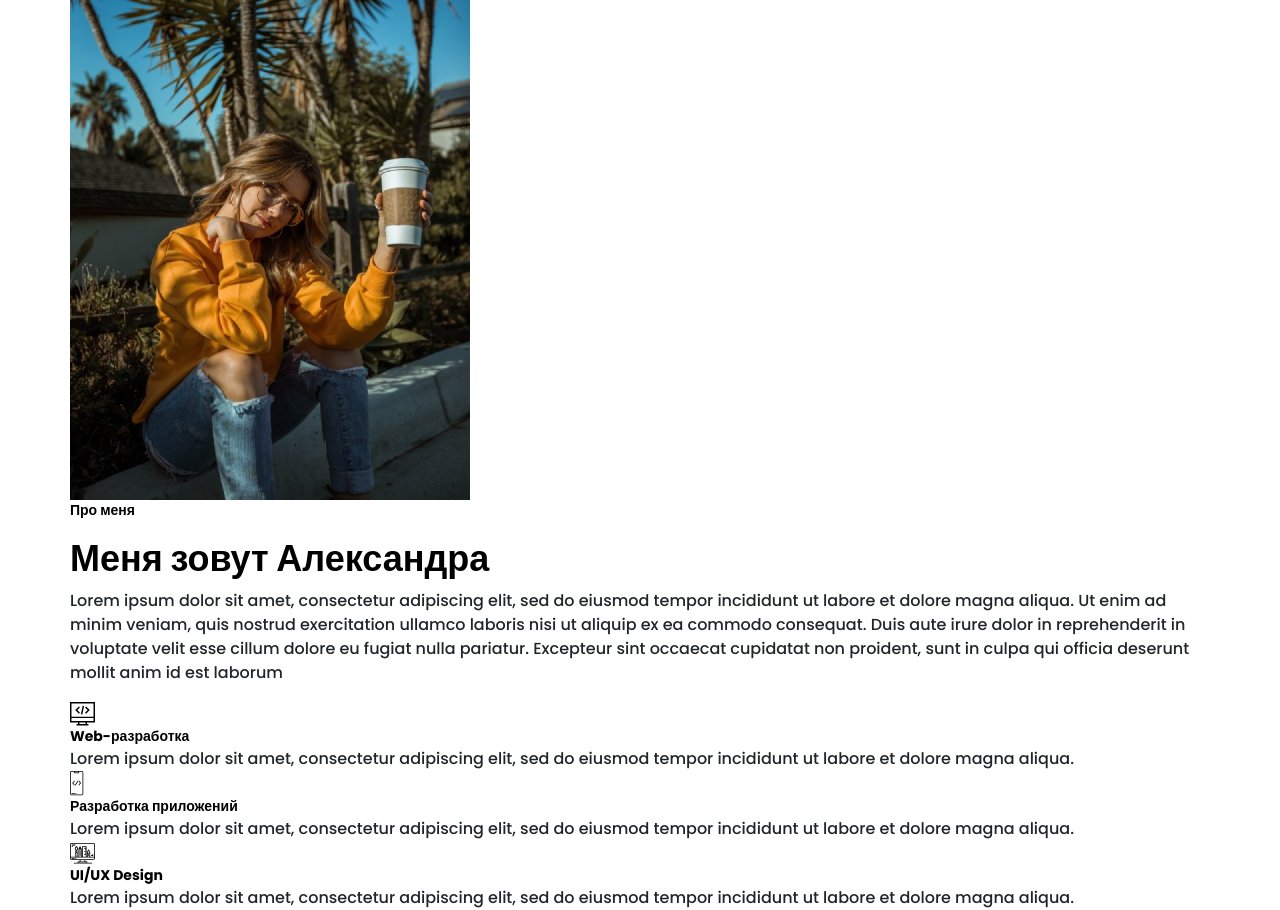
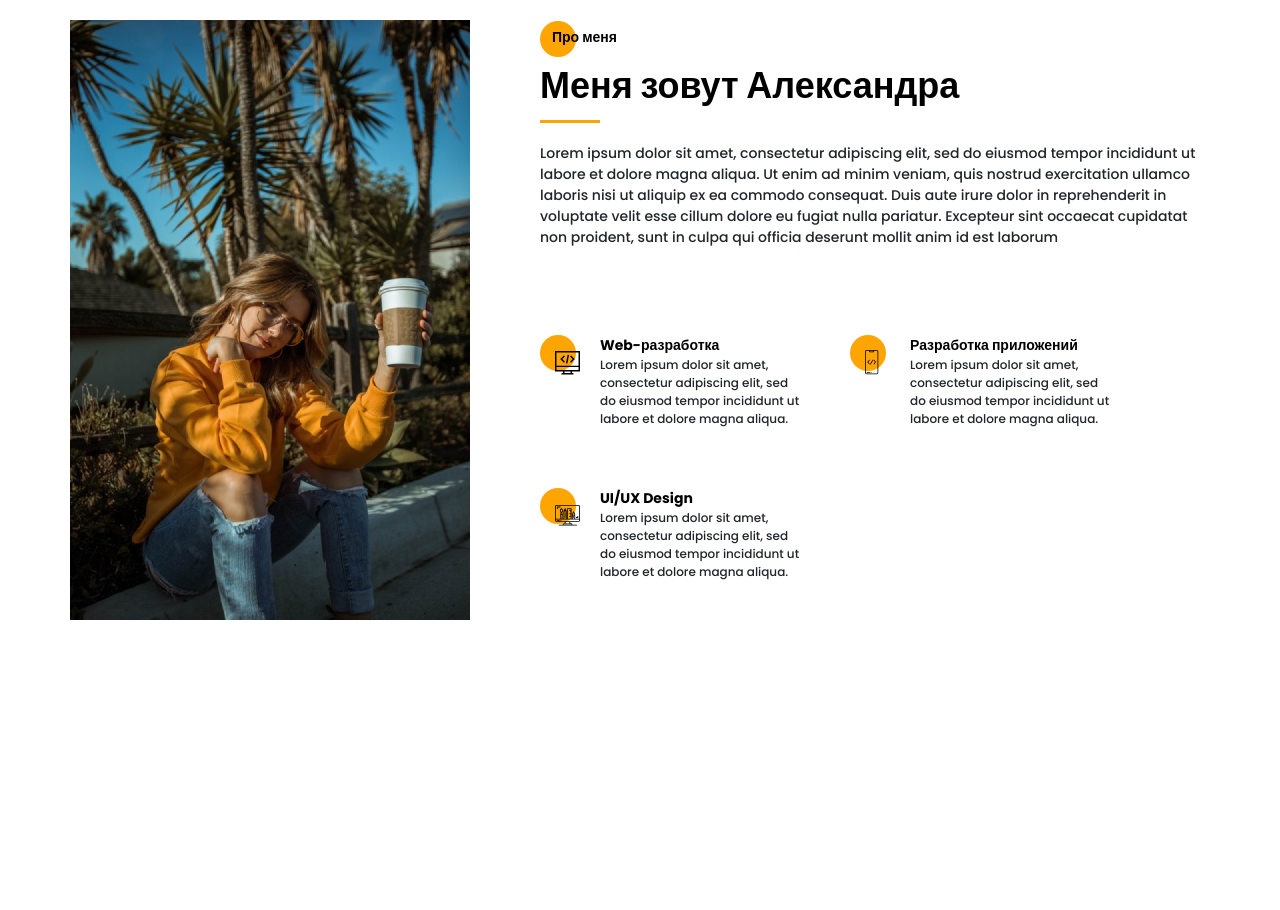
Before and after one commit to Studdnet/maket-portfolio-Petrichenko, a website: page src/index.html in a window 1280 px wide. Shown: the part 900-1810 px from the top of the page. After the commit the page ends 1520 px from the top, so only its background shows below. Drawn offline with nearby package versions, Linux system fonts and the light colour scheme; files that its build step writes are made by us from their sources; files whose address does not match are found by name.

Commit message:
section {about} css-part is finished

```diff
--- a/src/index.html
+++ b/src/index.html
@@ -159,7 +159,9 @@
 	<section class="about">
 		<div class="container">
 			<div class="about__wrapper">
-				<img src="img/main_photo.jpg" class="about__photo" alt="my_selfi">
+				<div class="about__photo">
+					<img src="img/main_photo.jpg" alt="my_selfi">
+				</div>
 				<div class="about__descr">
 					<h2 class="title title_fz14 about__circle">Про меня</h2>
 					<div class="title title_fz36 about__subtitle">Меня зовут Александра</div>
@@ -174,44 +176,52 @@
 				</div>
 				<div class="about__skills">
 					<div class="about__skills-item">
-						<div>
+						<div class="about__skills-circle">
 							<img src="icons/about_me/web_development.svg" alt="web-dev">
 						</div>
+						<div>
 							<div class="title title_fz14">
 								Web-разработка
 							</div>
 							<div class="about__skills-text">
-							Lorem ipsum dolor sit amet, consectetur adipiscing elit, sed do eiusmod tempor incididunt ut labore
+								Lorem ipsum dolor sit amet, consectetur adipiscing elit, sed do eiusmod tempor incididunt ut
+								labore
 								et dolore magna aliqua.
 							</div>
 						</div>
+
 					</div>
-				<div class="about__skills">
 					<div class="about__skills-item">
-						<div>
+						<div class="about__skills-circle">
 							<img src="icons/about_me/mobile_dev.svg" alt="mobile-dev">
 						</div>
+						<div>
 							<div class="title title_fz14">
 								Разработка приложений
 							</div>
 							<div class="about__skills-text">
-							Lorem ipsum dolor sit amet, consectetur adipiscing elit, sed do eiusmod tempor incididunt ut labore
+								Lorem ipsum dolor sit amet, consectetur adipiscing elit, sed do eiusmod tempor incididunt ut
+								labore
 								et dolore magna aliqua.
 							</div>
 						</div>
+
 					</div>
-				<div class="about__skills">
 					<div class="about__skills-item">
-						<div>
+						<div class="about__skills-circle">
 							<img src="icons/about_me/design.svg" alt="UI/UX design">
 						</div>
+						<div>
 							<div class="title title_fz14">
 								UI/UX Design
 							</div>
 							<div class="about__skills-text">
-							Lorem ipsum dolor sit amet, consectetur adipiscing elit, sed do eiusmod tempor incididunt ut labore
+								Lorem ipsum dolor sit amet, consectetur adipiscing elit, sed do eiusmod tempor incididunt ut
+								labore
 								et dolore magna aliqua.
 							</div>
+						</div>
+
 					</div>
 				</div>
 			</div>
--- a/src/sass/blocks/_about.scss
+++ b/src/sass/blocks/_about.scss
@@ -0,0 +1,69 @@
+.about {
+	padding-top: 120px;
+
+	&__wrapper {
+		display: grid;
+		grid-template-columns: 400px 670px;
+		grid-template-rows: minmax(245px, auto) minmax(255px, auto);
+		grid-auto-rows: minmax(245px, auto);
+		column-gap: 70px;
+		row-gap: 40px;
+	}
+
+	&__descr {
+		padding-top: 6px;
+
+		.divider {
+			margin-top: 4px;
+		}
+	}
+
+	&__photo {
+		img {
+			max-width: 100%;
+		}
+
+		grid-row: 1/3;
+	}
+
+	&__circle {
+		padding: 1px 0px 0px 12px;
+		position: relative;
+		@include before_circle;
+	}
+
+	&__text {
+		margin-top: 20px;
+		font-size: 14px;
+		line-height: 21px;
+	}
+
+	&__skills {
+		display: grid;
+		grid-template: repeat(2, minmax(115px, auto)) / repeat(2, 260px);
+		column-gap: 50px;
+		row-gap: 20px;
+		grid-auto-rows: 1fr;
+
+		&-item {
+			display: grid;
+			grid-template-columns: 40px 200px;
+			column-gap: 20px;
+		}
+
+		&-circle {
+			position: relative;
+			@include before_circle;
+			padding: 15px 0px 0px 15px;
+
+			&:before {
+				top: 0px;
+			}
+		}
+
+		&-text {
+			font-size: 12px;
+			line-height: 18px;
+		}
+	}
+}
--- a/src/sass/style.scss
+++ b/src/sass/style.scss
@@ -40,6 +40,13 @@
 	@include before_circle;
 }
 
+.divider {
+	width: 60px;
+	height: 3px;
+	background-color: $main-color;
+	margin-top: 25px;
+}
+
 @import "blocks/promo";
 @import "blocks/title";
 @import "blocks/buttons";
```
Also changed, not shown: dist/css/style.min.css, dist/index.html. Lines whose indentation alone changed are shown as unchanged.
